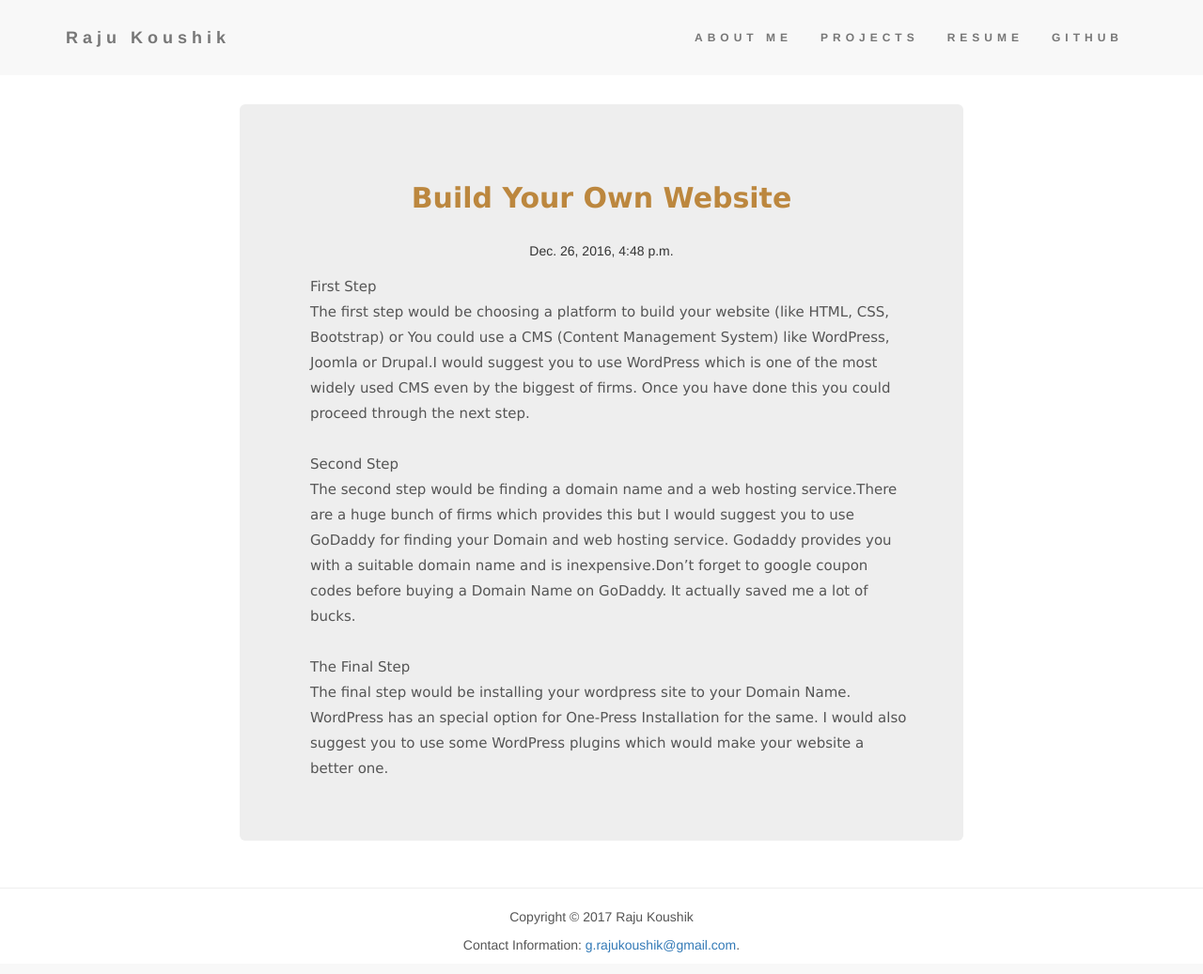
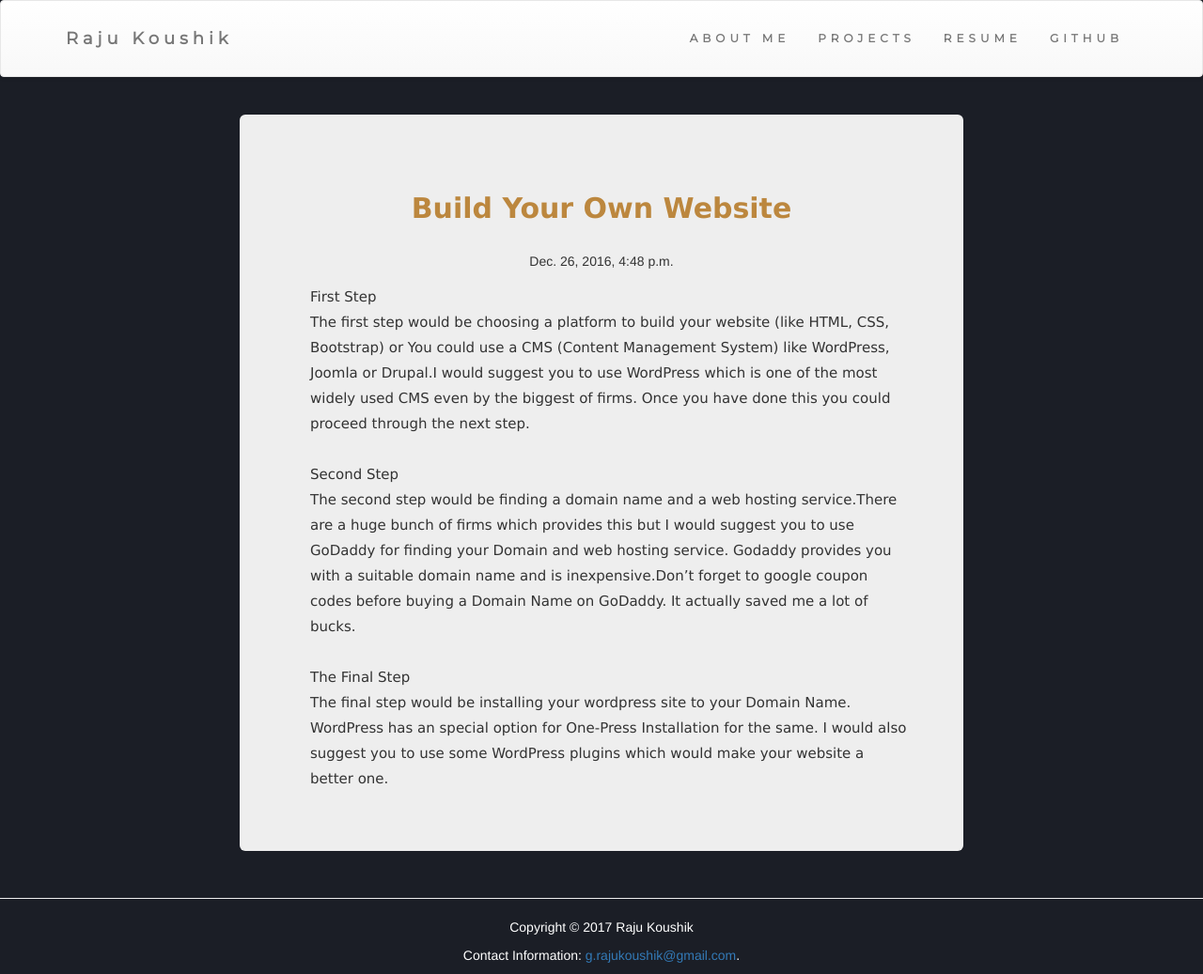
Before and after one commit to RajuKoushik/infiblog, a Django app: page /post/2/ in a window 1280 px wide. Shown: the whole page at 94% size. Before the commit the page ends 1014 px from the top, so only its background shows below. Run offline with Django 3.2, Linux system fonts and the light colour scheme; data comes from the database, SQL or seed files in the repository; some libraries are stand-ins or nearby versions.

Commit message:
Dark theme

```diff
--- a/blog/templates/blog/indi_post.html
+++ b/blog/templates/blog/indi_post.html
@@ -1,51 +1,46 @@
 {% load staticfiles %}
 <html>
-<head>
+
+
 <meta charset="utf-8">
 <meta name="viewport" content="width=device-width, initial-scale=1">
-    <!-- Latest compiled and minified CSS -->
 <link rel="stylesheet" href="https://maxcdn.bootstrapcdn.com/bootstrap/3.3.7/css/bootstrap.min.css">
-
-    <!-- jQuery library -->
-    <script src="https://ajax.googleapis.com/ajax/libs/jquery/3.2.0/jquery.min.js"></script>
-
-    <!-- Latest compiled JavaScript -->
+<link rel="stylesheet" href="http://www.w3schools.com/lib/w3.css">
+<link href="https://fonts.googleapis.com/css?family=Montserrat" rel="stylesheet">
+<script src="https://ajax.googleapis.com/ajax/libs/jquery/3.1.1/jquery.min.js"></script>
 <script src="https://maxcdn.bootstrapcdn.com/bootstrap/3.3.7/js/bootstrap.min.js"></script>
-    <link rel="stylesheet" href="https://maxcdn.bootstrapcdn.com/bootstrap/3.3.7/css/bootstrap.min.css">
-    <script src="https://ajax.googleapis.com/ajax/libs/jquery/3.2.0/jquery.min.js"></script>
-    <script src="https://maxcdn.bootstrapcdn.com/bootstrap/3.3.7/js/bootstrap.min.js"></script>
+<head>
 
     <link rel="shortcut icon" type="image/x-icon" href="../../static/blog/favicon.ico"/>
-
     <style>
         #header {
             color: #ffffff;
             font-size: 100px;
-            font-family: Constantia;
+            font-family: 'Ubuntu', 'Lucida Grande', 'Lucida Sans Unicode', 'Geneva', 'Verdana', sans-serif;
             padding-left: 15px;
             padding-top: 0px;
-            background: black;
+
             text-align: center;
 
         }
 
-        .footer
-        {
-            color: #ffffff;
-            font-size: 100px;
-            font-family: Constantia;
-            padding-left: 15px;
-            padding-top: 0px;
-            background: black;
-            text-align: center;
-        }
+        #border {
 
-        #border {
-            border-left: 6px solid black;
+            border-bottom: 2px solid lightgrey;
+
+            padding: 15px;
 
         }
 
         #post {
+
+        }
+
+        #border {
+
+            border-bottom: 2px solid lightgrey;
+
+            padding: 15px;
 
         }
 
@@ -56,52 +51,74 @@
 
         }
 
+        .testfont {
+            font-family: Verdana, Geneva, sans-serif;
+        }
+
         #date {
 
             font-size: 15px;
             padding-left: 15px;
-            font-family: Verdana, Geneva, sans-serif;
+            font-family: David;
         }
 
         #text {
-            color: #555555;
             font-family: Verdana, Geneva, sans-serif;
             font-size: 15px;
+            padding-left: 15px;
             line-height: 1.8;
-            padding-left: 15px;
         }
 
         #btitle {
             font-family: Verdana, Geneva, sans-serif;
             padding: 15px;
+            font-weight: bold;
 
         }
 
-        .navbar {
+        body {
+            font: 20px Montserrat, sans-serif;
+            line-height: 1.8;
+            color: #f5f6f7;
+            background-color: #1b1e26;
+        }
+
+        #body {
+background-color: #1b1e26;
+        }
+
+        .navbar-default {
+            font: 20px Montserrat, sans-serif;
+
             padding-top: 15px;
             padding-bottom: 15px;
             border: 0;
+
+            border-radius: 0;
+            margin-bottom: 0;
+            font-size: 12px;
+            letter-spacing: 5px;
+        }
+
+        .navbar {
+            font: 20px Montserrat, sans-serif;
             font-weight: bold;
+
+            padding-top: 15px;
+            padding-bottom: 15px;
+            border: 0;
+
             border-radius: 0;
-
             margin-bottom: 0;
             font-size: 12px;
             letter-spacing: 5px;
         }
 
         .navbar-nav li a:hover {
-            color: #1abc9c !important;
-        }
-
-        #body {
-
+            color: #bc873e!important;
         }
     </style>
-    <title>infiBlog</title>
 
-
-</head>
-<body id="body">
 
     <nav class="navbar navbar-default">
         <div class="container">
@@ -123,21 +140,31 @@
             </div>
         </div>
     </nav>
-<div>
 
-    <p id="name"><strong>Raju Koushik</strong></p>
-</div>
+
+    <title>Projects</title>
+    <link rel="stylesheet" href="//maxcdn.bootstrapcdn.com/bootstrap/3.2.0/css/bootstrap.min.css">
+    <link rel="stylesheet" href="//maxcdn.bootstrapcdn.com/bootstrap/3.2.0/css/bootstrap-theme.min.css">
+
+</head>
+<body id="body">
+
+
+<br>
 
 
     <div class="container" style="max-width: 800px; margin : 0 auto;">
     <div class="jumbotron">
-        <div id="post">
-            <h2 id="btitle" style="color: #bc873e"><center><strong>{{ post.title }}</strong></center></h2>
-            <p id="date" style="color:#4C4C4C "><center>{{ post.published_date }}<center></p>
+        <div id="project">
+            <h2 id="btitle"><a href="#" style="color:#bc873e "><center><strong>{{ post.title}}</strong><center></a></h2>
+            <p id="date"><center>{{ post.published_date }}</center></p>
         </div>
         <p id="text">{{ post.text|linebreaksbr }}</p>
     </div>
     </div>
+
+
+
 
 
 
@@ -169,7 +196,7 @@ s.setAttribute('data-timestamp', +new Date());
 </body>
 
 
-<footer class="container" style="color:#555555 " >
+<footer class="container" style="color:#ffffff " >
   <center><p>Copyright © 2017 Raju Koushik</p>
   <p>Contact Information: <a href="mailto:g.rajukoushik@gmail.com">g.rajukoushik@gmail.com</a>.</p></center>
 </footer>
```
Also changed, not shown: blog/templates/blog/project_list.html (+3 -4 lines). Lines whose indentation alone changed are shown as unchanged.
